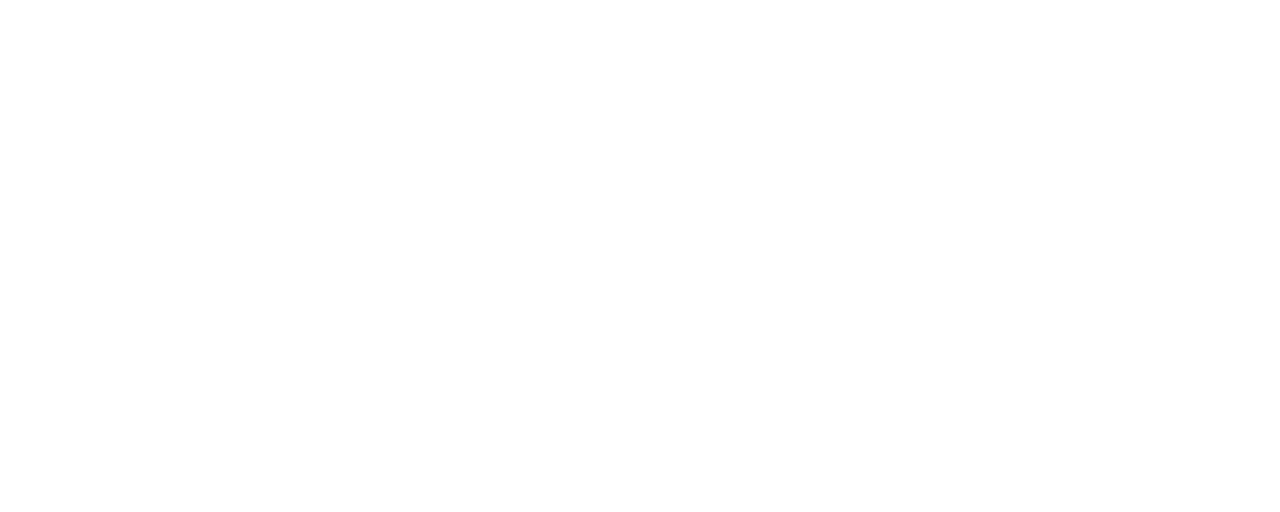
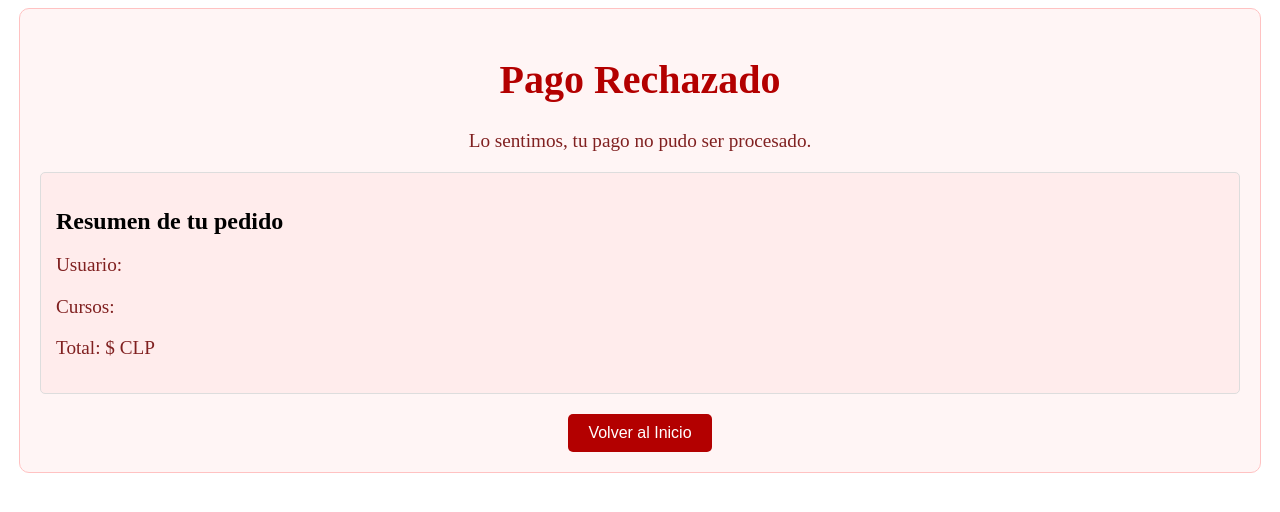
Before and after one commit to MGN99/app, a React (Create React App) app: page /RejectedPage in a window 1280 px wide. Before the commit this address had no page. Shown: the top 512 px of the page. Built offline with nearby package versions, Linux system fonts and the light colour scheme.

Commit message:
Para el pago rechazo

```diff
--- a/src/App.js
+++ b/src/App.js
@@ -8,6 +8,8 @@
 import ConfirmationPage from './components/ConfirmationPage';
 import CartPage from './components/MainPage/CartPage';
 import RedirectPage from './components/RedirectPage';
+import './components/RejectedPage';
+import RejectedPage from './components/RejectedPage';
 
 const App = () => {
   return (
@@ -21,6 +23,7 @@
         <Route path="/adminDashboard" element={<AdminDashboard />} />
         <Route path="/redirect" element={<RedirectPage />} />
         <Route path="/ConfirmationPage" element={<ConfirmationPage />} />
+        <Route path="/RejectedPage" element={<RejectedPage />} />
       </Routes>
     </Router>
   );
--- a/src/components/RedirectPage.jsx
+++ b/src/components/RedirectPage.jsx
@@ -2,7 +2,7 @@
 import { useEffect } from 'react';
 import { useNavigate, useLocation } from 'react-router-dom';
 
-const RedirectPage = () => {
+const RedirectPage = ({ isRejected }) => {
   const navigate = useNavigate();
   const location = useLocation();
 
@@ -12,14 +12,14 @@
     const courses = queryParams.get('courses');
     const amount = queryParams.get('amount');
 
-    // Construye la URL final para la página de confirmación
-    const confirmationUrl = `/ConfirmationPage?user=${encodeURIComponent(
-      user
-    )}&courses=${encodeURIComponent(courses)}&amount=${encodeURIComponent(amount)}`;
+    // Construye la URL final dependiendo del estado del pago
+    const targetUrl = isRejected
+      ? `/RejectedPage?user=${encodeURIComponent(user)}&courses=${encodeURIComponent(courses)}&amount=${encodeURIComponent(amount)}`
+      : `/ConfirmationPage?user=${encodeURIComponent(user)}&courses=${encodeURIComponent(courses)}&amount=${encodeURIComponent(amount)}`;
 
-    // Redirige a la página de confirmación
-    navigate(confirmationUrl);
-  }, [location, navigate]);
+    // Redirige a la página correspondiente
+    navigate(targetUrl);
+  }, [location, navigate, isRejected]);
 
   return <p>Redirigiendo...</p>;
 };
--- /dev/null
+++ b/src/components/RejectedPage.css
@@ -0,0 +1,74 @@
+.rejected-container {
+    max-width: 1200px;
+    margin: 0 auto;
+    padding: 20px;
+    text-align: center;
+    background-color: #fff5f5;
+    border: 1px solid #ffc2c2;
+    border-radius: 10px;
+}
+
+h1 {
+    font-size: 2.5rem;
+    color: #b30000;
+}
+
+p {
+    font-size: 1.2rem;
+    color: #802020;
+}
+
+.order-summary {
+    margin-top: 20px;
+    text-align: left;
+    border: 1px solid #ddd;
+    padding: 15px;
+    background-color: #ffecec;
+    border-radius: 5px;
+}
+
+.course-item {
+    display: flex;
+    align-items: center;
+    border: 1px solid #ddd;
+    padding: 15px;
+    margin-bottom: 10px;
+    background-color: #fffafa;
+}
+
+.course-image-placeholder {
+    width: 150px;
+    height: 150px;
+    background-color: #f9d6d6;
+    display: flex;
+    align-items: center;
+    justify-content: center;
+    margin-right: 20px;
+}
+
+.course-details h3 {
+    margin: 0;
+    font-size: 1.5rem;
+    color: #b30000;
+}
+
+.course-details p {
+    margin: 5px 0;
+    font-size: 1.2rem;
+    color: #802020;
+}
+
+.back-to-home-button {
+    padding: 10px 20px;
+    font-size: 1rem;
+    color: #fff;
+    background-color: #b30000;
+    border: none;
+    border-radius: 5px;
+    cursor: pointer;
+    margin-top: 20px;
+}
+
+.back-to-home-button:hover {
+    background-color: #800000;
+}
--- /dev/null
+++ b/src/components/RejectedPage.jsx
@@ -0,0 +1,34 @@
+// RejectedPage.jsx
+import React from 'react';
+import { useLocation } from 'react-router-dom';
+import './RejectedPage.css';
+
+const RejectedPage = () => {
+    const location = useLocation();
+    const queryParams = new URLSearchParams(location.search);
+
+    const user = queryParams.get('user');
+    const courses = queryParams.get('courses');
+    const amount = queryParams.get('amount');
+
+    return (
+        <div className="rejected-container">
+            <h1>Pago Rechazado</h1>
+            <p>Lo sentimos, tu pago no pudo ser procesado.</p>
+            <div className="order-summary">
+                <h2>Resumen de tu pedido</h2>
+                <p>Usuario: {user}</p>
+                <p>Cursos: {courses}</p>
+                <p>Total: ${amount} CLP</p>
+            </div>
+            <button
+                className="back-to-home-button"
+                onClick={() => window.location.href = '/'}
+            >
+                Volver al Inicio
+            </button>
+        </div>
+    );
+};
+
+export default RejectedPage;
```
